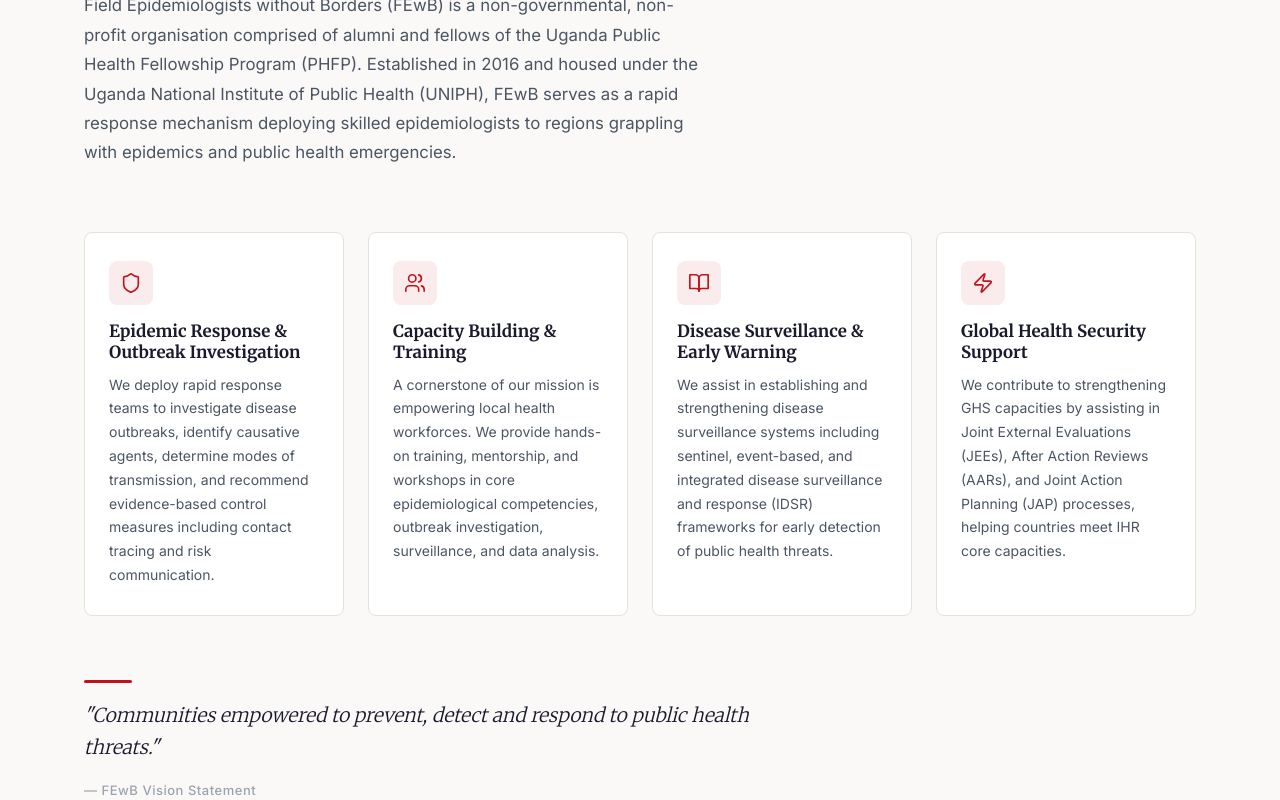
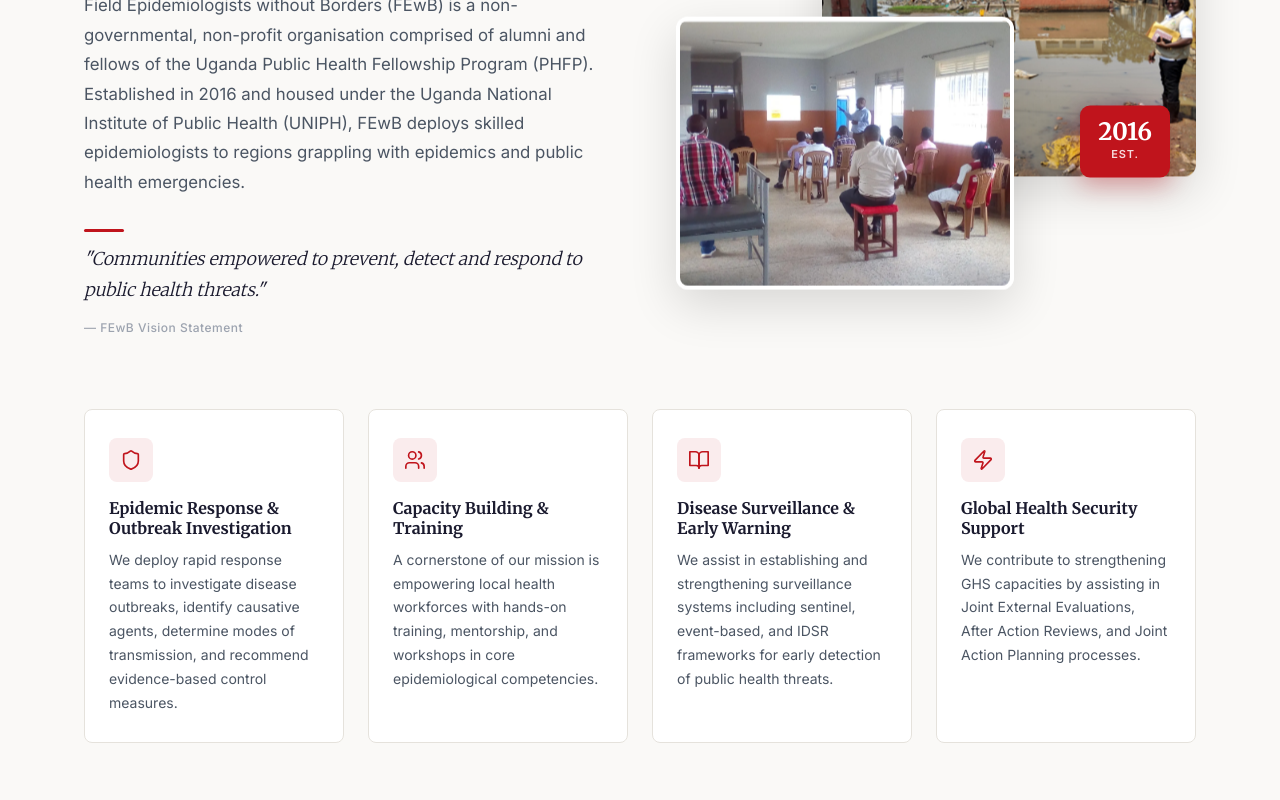
Before and after one commit to Herbert-93/fewb.org, a React (Create React App) app: page / in a window 1280 px wide. Shown: the part 1080-1880 px from the top of the page. Built offline with nearby package versions, Linux system fonts and the light colour scheme; the HTML template or start-up script is replaced by a standard one.

Commit message:
New Animations and Image realingnment

```diff
--- a/src/components/About.css
+++ b/src/components/About.css
@@ -1,11 +1,6 @@
 .about {
   padding: 100px 0;
   background: var(--warm-white);
-}
-
-.about__header {
-  max-width: 640px;
-  margin-bottom: 64px;
 }
 
 .about__animate {
@@ -13,17 +8,126 @@
   transform: translateY(28px);
   transition: opacity 0.65s ease, transform 0.65s ease;
 }
+.about__animate--in { opacity: 1; transform: translateY(0); }
 
-.about__animate--in {
-  opacity: 1;
-  transform: translateY(0);
+/* Two-col intro */
+.about__intro {
+  display: grid;
+  grid-template-columns: 1fr 1fr;
+  gap: 72px;
+  align-items: center;
+  margin-bottom: 72px;
 }
 
+.about__intro-text { }
+
+.about__quote {
+  margin-top: 32px;
+  display: flex;
+  flex-direction: column;
+  gap: 12px;
+}
+.about__quote-line {
+  width: 40px; height: 3px;
+  background: var(--crimson); border-radius: 2px;
+}
+.about__quote blockquote {
+  font-family: 'Merriweather', Georgia, serif;
+  font-size: 1.1rem;
+  font-weight: 300;
+  color: var(--charcoal);
+  line-height: 1.75;
+  font-style: italic;
+}
+.about__quote cite {
+  font-family: 'Inter', sans-serif;
+  font-size: 12px;
+  font-weight: 500;
+  color: var(--text-muted);
+  font-style: normal;
+  letter-spacing: 0.04em;
+}
+
+/* Image stack */
+.about__intro-visual {
+  position: relative;
+  height: 420px;
+}
+
+.about__img-stack {
+  position: relative;
+  width: 100%;
+  height: 100%;
+}
+
+.about__img-card {
+  position: absolute;
+  border-radius: 12px;
+  overflow: hidden;
+  box-shadow: 0 16px 48px rgba(0,0,0,0.14);
+}
+.about__img-card img {
+  width: 100%; height: 100%;
+  object-fit: cover;
+  display: block;
+}
+
+.about__img-card--back {
+  width: 72%;
+  height: 72%;
+  top: 0;
+  right: 0;
+  animation: floatSlow 6s ease-in-out infinite;
+}
+
+.about__img-card--front {
+  width: 65%;
+  height: 65%;
+  bottom: 0;
+  left: 0;
+  animation: floatSlow 6s ease-in-out infinite 3s;
+  border: 4px solid #fff;
+}
+
+@keyframes floatSlow {
+  0%, 100% { transform: translateY(0px); }
+  50% { transform: translateY(-8px); }
+}
+
+.about__img-badge {
+  position: absolute;
+  bottom: 28%;
+  right: 5%;
+  background: var(--crimson);
+  color: #fff;
+  border-radius: 10px;
+  padding: 14px 18px;
+  display: flex;
+  flex-direction: column;
+  align-items: center;
+  box-shadow: 0 8px 24px rgba(192,20,28,0.35);
+  animation: floatSlow 5s ease-in-out infinite 1.5s;
+}
+.about__img-badge-num {
+  font-family: 'Merriweather', serif;
+  font-size: 1.5rem;
+  font-weight: 700;
+  line-height: 1;
+}
+.about__img-badge-label {
+  font-size: 11px;
+  font-weight: 600;
+  letter-spacing: 0.08em;
+  text-transform: uppercase;
+  opacity: 0.85;
+  margin-top: 2px;
+}
+
+/* Pillars */
 .about__pillars {
   display: grid;
   grid-template-columns: repeat(auto-fit, minmax(240px, 1fr));
   gap: 24px;
-  margin-bottom: 64px;
 }
 
 .about__pillar {
@@ -33,18 +137,16 @@
   padding: 28px 24px;
   transition: box-shadow 0.25s ease, transform 0.25s ease, border-color 0.25s ease;
 }
-
 .about__pillar:hover {
-  box-shadow: 0 8px 32px rgba(0, 0, 0, 0.08);
+  box-shadow: 0 8px 32px rgba(0,0,0,0.08);
   transform: translateY(-3px);
   border-color: var(--crimson);
 }
 
 .about__pillar-icon {
-  width: 44px;
-  height: 44px;
+  width: 44px; height: 44px;
   border-radius: 8px;
-  background: rgba(192, 20, 28, 0.08);
+  background: rgba(192,20,28,0.08);
   color: var(--crimson);
   display: flex;
   align-items: center;
@@ -54,7 +156,7 @@
 
 .about__pillar-title {
   font-family: 'Merriweather', Georgia, serif;
-  font-size: 1.05rem;
+  font-size: 1rem;
   font-weight: 700;
   color: var(--charcoal);
   margin-bottom: 10px;
@@ -66,44 +168,12 @@
   line-height: 1.7;
 }
 
-.about__quote {
-  display: flex;
-  flex-direction: column;
-  gap: 16px;
-  max-width: 680px;
+@media (max-width: 900px) {
+  .about__intro { grid-template-columns: 1fr; gap: 48px; }
+  .about__intro-visual { height: 320px; }
 }
-
-.about__quote-line {
-  width: 48px;
-  height: 3px;
-  background: var(--crimson);
-  border-radius: 2px;
+@media (max-width: 768px) {
+  .about { padding: 72px 0; }
+  .about__pillars { grid-template-columns: 1fr; }
+  .about__intro-visual { height: 260px; }
 }
-
-.about__quote blockquote {
-  font-family: 'Merriweather', Georgia, serif;
-  font-size: 1.2rem;
-  font-weight: 300;
-  color: var(--charcoal);
-  line-height: 1.7;
-  font-style: italic;
-}
-
-.about__quote cite {
-  font-family: 'Inter', sans-serif;
-  font-size: 13px;
-  font-weight: 500;
-  color: var(--text-muted);
-  font-style: normal;
-  letter-spacing: 0.04em;
-}
-
-@media (max-width: 768px) {
-  .about {
-    padding: 72px 0;
-  }
-
-  .about__pillars {
-    grid-template-columns: 1fr;
-  }
-}
--- a/src/components/About.js
+++ b/src/components/About.js
@@ -3,26 +3,10 @@
 import './About.css';
 
 const pillars = [
-  {
-    icon: Shield,
-    title: 'Epidemic Response & Outbreak Investigation',
-    desc: 'We deploy rapid response teams to investigate disease outbreaks, identify causative agents, determine modes of transmission, and recommend evidence-based control measures including contact tracing and risk communication.',
-  },
-  {
-    icon: Users,
-    title: 'Capacity Building & Training',
-    desc: 'A cornerstone of our mission is empowering local health workforces. We provide hands-on training, mentorship, and workshops in core epidemiological competencies, outbreak investigation, surveillance, and data analysis.',
-  },
-  {
-    icon: BookOpen,
-    title: 'Disease Surveillance & Early Warning',
-    desc: 'We assist in establishing and strengthening disease surveillance systems including sentinel, event-based, and integrated disease surveillance and response (IDSR) frameworks for early detection of public health threats.',
-  },
-  {
-    icon: Zap,
-    title: 'Global Health Security Support',
-    desc: 'We contribute to strengthening GHS capacities by assisting in Joint External Evaluations (JEEs), After Action Reviews (AARs), and Joint Action Planning (JAP) processes, helping countries meet IHR core capacities.',
-  },
+  { icon: Shield,   title: 'Epidemic Response & Outbreak Investigation', desc: 'We deploy rapid response teams to investigate disease outbreaks, identify causative agents, determine modes of transmission, and recommend evidence-based control measures.' },
+  { icon: Users,    title: 'Capacity Building & Training',               desc: 'A cornerstone of our mission is empowering local health workforces with hands-on training, mentorship, and workshops in core epidemiological competencies.' },
+  { icon: BookOpen, title: 'Disease Surveillance & Early Warning',       desc: 'We assist in establishing and strengthening surveillance systems including sentinel, event-based, and IDSR frameworks for early detection of public health threats.' },
+  { icon: Zap,      title: 'Global Health Security Support',             desc: 'We contribute to strengthening GHS capacities by assisting in Joint External Evaluations, After Action Reviews, and Joint Action Planning processes.' },
 ];
 
 export default function About() {
@@ -39,7 +23,7 @@
           }
         });
       },
-      { threshold: 0.1 }
+      { threshold: 0.08 }
     );
     if (sectionRef.current) observer.observe(sectionRef.current);
     return () => observer.disconnect();
@@ -48,18 +32,43 @@
   return (
     <section id="about" className="about" ref={sectionRef}>
       <div className="container">
-        <div className="about__header about__animate">
+
+        {/* Two-col intro with image */}
+        <div className="about__intro">
+          <div className="about__intro-text about__animate">
             <span className="section-label">Who We Are</span>
             <h2 className="section-title">Born in Uganda.<br />Built for the world.</h2>
             <p className="section-subtitle">
               Field Epidemiologists without Borders (FEwB) is a non-governmental, non-profit
               organisation comprised of alumni and fellows of the Uganda Public Health Fellowship
               Program (PHFP). Established in 2016 and housed under the Uganda National Institute
-            of Public Health (UNIPH), FEwB serves as a rapid response mechanism deploying
-            skilled epidemiologists to regions grappling with epidemics and public health emergencies.
+              of Public Health (UNIPH), FEwB deploys skilled epidemiologists to regions grappling
+              with epidemics and public health emergencies.
             </p>
+            <div className="about__quote">
+              <div className="about__quote-line" />
+              <blockquote>"Communities empowered to prevent, detect and respond to public health threats."</blockquote>
+              <cite>— FEwB Vision Statement</cite>
+            </div>
           </div>
 
+          <div className="about__intro-visual about__animate">
+            <div className="about__img-stack">
+              <div className="about__img-card about__img-card--back">
+                <img src="/field-flood.png" alt="Field investigation" />
+              </div>
+              <div className="about__img-card about__img-card--front">
+                <img src="/field-training.png" alt="Capacity building training" />
+              </div>
+              <div className="about__img-badge">
+                <span className="about__img-badge-num">2016</span>
+                <span className="about__img-badge-label">Est.</span>
+              </div>
+            </div>
+          </div>
+        </div>
+
+        {/* Pillars */}
         <div className="about__pillars">
           {pillars.map((pillar, i) => {
             const Icon = pillar.icon;
@@ -75,13 +84,6 @@
           })}
         </div>
 
-        <div className="about__quote about__animate">
-          <div className="about__quote-line" />
-          <blockquote>
-            "Communities empowered to prevent, detect and respond to public health threats."
-          </blockquote>
-          <cite>— FEwB Vision Statement</cite>
-        </div>
       </div>
     </section>
   );
--- a/src/components/Gallery.js
+++ b/src/components/Gallery.js
@@ -4,28 +4,33 @@
 const photos = [
   {
     src: '/field-poe.png',
-    caption: 'COVID-19 screening and sensitization at Points of Entry, Uganda',
+    caption: 'COVID-19 sensitization at Points of Entry',
     tag: 'Outbreak Response',
+    wide: true,
+  },
+  {
+    src: '/field-training.png',
+    caption: 'Community health worker capacity building training',
+    tag: 'Capacity Building',
+    wide: false,
   },
   {
     src: '/field-flood.png',
-    caption: 'Field investigation following flooding in an affected community',
+    caption: 'Field investigation in flood-affected community',
     tag: 'Field Investigation',
+    wide: false,
   },
   {
     src: '/field-investigation.png',
-    caption: 'Environmental health assessment during outbreak investigation',
+    caption: 'Environmental health assessment during outbreak',
     tag: 'Field Investigation',
+    wide: false,
   },
   {
-    src: '/field-training.png',
-    caption: 'Community health worker capacity building training session',
-    tag: 'Capacity Building',
-  },
-  {
-    src: '/field-award.jpg',
-    caption: 'FEwB Outstanding Quality Improvement Award 2026 — Emmanuel Mfitundinda',
+    src: '/field-award.png',
+    caption: 'FEwB Outstanding Quality Improvement Award 2026',
     tag: 'Recognition',
+    wide: true,
   },
 ];
 
@@ -33,6 +38,7 @@
   const sectionRef = useRef(null);
   const [visible, setVisible] = useState(false);
   const [lightbox, setLightbox] = useState(null);
+  const [lightboxIndex, setLightboxIndex] = useState(0);
 
   useEffect(() => {
     const observer = new IntersectionObserver(
@@ -44,10 +50,28 @@
   }, []);
 
   useEffect(() => {
-    const handleKey = (e) => { if (e.key === 'Escape') setLightbox(null); };
+    const handleKey = (e) => {
+      if (!lightbox) return;
+      if (e.key === 'Escape') setLightbox(null);
+      if (e.key === 'ArrowRight') {
+        const next = (lightboxIndex + 1) % photos.length;
+        setLightboxIndex(next);
+        setLightbox(photos[next]);
+      }
+      if (e.key === 'ArrowLeft') {
+        const prev = (lightboxIndex - 1 + photos.length) % photos.length;
+        setLightboxIndex(prev);
+        setLightbox(photos[prev]);
+      }
+    };
     window.addEventListener('keydown', handleKey);
     return () => window.removeEventListener('keydown', handleKey);
-  }, []);
+  }, [lightbox, lightboxIndex]);
+
+  const openLightbox = (photo, index) => {
+    setLightbox(photo);
+    setLightboxIndex(index);
+  };
 
   return (
     <section id="gallery" className="gallery" ref={sectionRef}>
@@ -56,24 +80,29 @@
           <span className="section-label">FEwB in the Field</span>
           <h2 className="section-title">Work from the Ground</h2>
           <p className="section-subtitle">
-            Our members operate where it counts — from points of entry to flood-affected communities,
-            from health facility trainings to national outbreak investigations.
+            Our members operate where it counts — from points of entry to flood-affected
+            communities, from health facility trainings to national outbreak investigations.
           </p>
         </div>
 
-        <div className={`gallery__grid ${visible ? 'gallery__grid--in' : ''}`}>
+        <div className="gallery__grid">
           {photos.map((photo, i) => (
             <div
-              className="gallery__item"
+              className={`gallery__item ${photo.wide ? 'gallery__item--wide' : ''} ${visible ? 'gallery__item--in' : ''}`}
               key={i}
-              onClick={() => setLightbox(photo)}
-              style={{ '--delay': `${i * 0.08}s` }}
+              style={{ '--delay': `${i * 0.1}s` }}
+              onClick={() => openLightbox(photo, i)}
             >
               <div className="gallery__img-wrap">
                 <img src={photo.src} alt={photo.caption} className="gallery__img" />
                 <div className="gallery__overlay">
                   <span className="gallery__tag">{photo.tag}</span>
                   <p className="gallery__caption">{photo.caption}</p>
+                </div>
+                <div className="gallery__zoom-hint">
+                  <svg width="20" height="20" viewBox="0 0 24 24" fill="none" stroke="currentColor" strokeWidth="2">
+                    <circle cx="11" cy="11" r="8"/><path d="m21 21-4.35-4.35M11 8v6M8 11h6"/>
+                  </svg>
                 </div>
               </div>
             </div>
@@ -85,10 +114,29 @@
         <div className="gallery__lightbox" onClick={() => setLightbox(null)}>
           <div className="gallery__lightbox-inner" onClick={(e) => e.stopPropagation()}>
             <button className="gallery__lightbox-close" onClick={() => setLightbox(null)}>✕</button>
+
+            <button
+              className="gallery__lightbox-nav gallery__lightbox-nav--prev"
+              onClick={() => {
+                const prev = (lightboxIndex - 1 + photos.length) % photos.length;
+                setLightboxIndex(prev); setLightbox(photos[prev]);
+              }}
+            >‹</button>
+
             <img src={lightbox.src} alt={lightbox.caption} className="gallery__lightbox-img" />
+
+            <button
+              className="gallery__lightbox-nav gallery__lightbox-nav--next"
+              onClick={() => {
+                const next = (lightboxIndex + 1) % photos.length;
+                setLightboxIndex(next); setLightbox(photos[next]);
+              }}
+            >›</button>
+
             <div className="gallery__lightbox-caption">
               <span className="gallery__tag">{lightbox.tag}</span>
               <p>{lightbox.caption}</p>
+              <span className="gallery__lightbox-counter">{lightboxIndex + 1} / {photos.length}</span>
             </div>
           </div>
         </div>
```
Also changed, not shown: src/components/Alumni.css (+36 -45 lines), src/components/Alumni.js (+17 -55 lines), src/components/Gallery.css (+86 -80 lines), public/leader-wibabara.png (renamed from public/leader-wibabara.jpg). Lines whose indentation alone changed are shown as unchanged.
